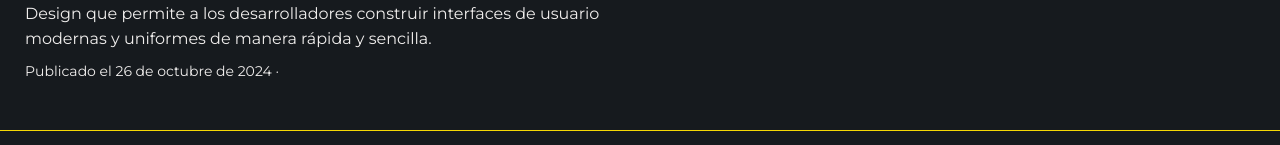
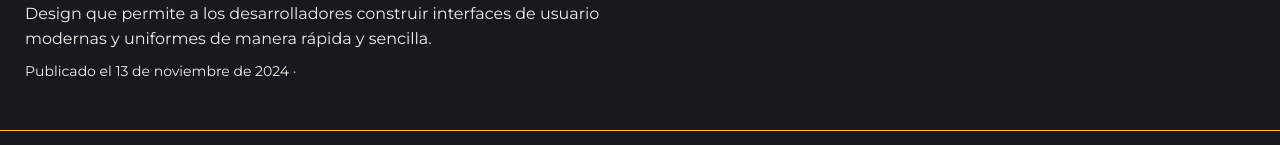
Before and after one commit to Ezzeorazi/mi-portafolio, a React (Vite) app: page /blog in a window 1280 px wide. Shown: the part 2727-2872 px from the top of the page. Built offline with nearby package versions, Linux system fonts and the light colour scheme.

Commit message:
Update data.js/date

```diff
--- a/src/data/data.js
+++ b/src/data/data.js
@@ -95,7 +95,7 @@ const data = [
 		"title": "Introducción a Material UI: Diseño Moderno y Consistente",
 		"category": "Material UI",
 		"description": "Explora Material UI, la biblioteca de componentes basada en Material Design que permite a los desarrolladores construir interfaces de usuario modernas y uniformes de manera rápida y sencilla.",
-  		"date": "Publicado el 26 de octubre de 2024",
+  		"date": "Publicado el 13 de noviembre de 2024",
   		"readingTime": "10 min de lectura",
 		"content": "introduccion-a-material-ui.html"
 	}
```
